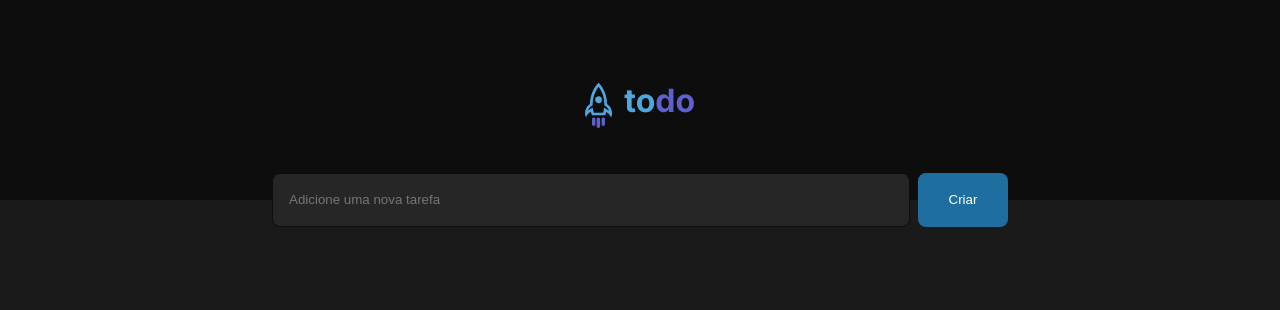
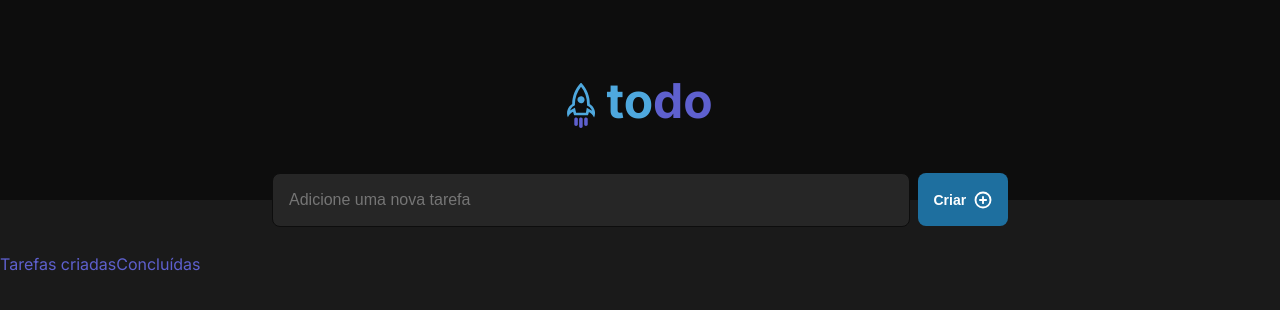
Before and after one commit to tysonOliveira/IGNITE_to-do-list, a React (Vite) app: page / in a window 1280 px wide. Shown: the top 310 px of the page. Built offline with nearby package versions, Linux system fonts and the light colour scheme.

Commit message:
created taskInfo

```diff
--- a/package.json
+++ b/package.json
@@ -9,6 +9,7 @@
     "preview": "vite preview"
   },
   "dependencies": {
+    "phosphor-react": "^1.4.1",
     "react": "^18.2.0",
     "react-dom": "^18.2.0"
   },
--- a/src/components/AddTask.module.css
+++ b/src/components/AddTask.module.css
@@ -5,7 +5,6 @@
   position: relative;
   gap: 0.5rem;
   bottom: 1.7rem;
-
 }
 
 .taskName {
@@ -15,15 +14,23 @@
   border:  1px solid #0D0D0D;
   border-radius: 8px;
   outline: 0;
+  font-weight: 400;
+  font-size: 1rem;
   color: #808080;
   background: #262626;
 }
 
 .createTaskButton {
+  display: flex;
+  justify-content: center;
+  align-items: center;
+  gap: 0.4rem;
   width: 5.625rem;
-  height: 3.375rem;
+  height: 3.3125rem;
   color: #fff;
   background: #1E6F9F;
   border: 0 none;
   border-radius: 8px;
+  font-weight: 700;
+  font-size: 0.875rem;
 }
--- a/src/components/AddTask.tsx
+++ b/src/components/AddTask.tsx
@@ -1,3 +1,5 @@
+import { PlusCircle } from 'phosphor-react';
+
 import style from './AddTask.module.css';
 
 export function AddTask() {
@@ -5,9 +7,14 @@ export function AddTask() {
     <div >
       <section className={style.task}>
         <input className={style.taskName} type="text" placeholder="Adicione uma nova tarefa" />
-        <button className={style.createTaskButton}>Criar</button>
+        <button className={style.createTaskButton}>Criar <PlusCircle size={20} weight="bold"/></button>
       </section>
+
       <section>
+        <header>
+          <span>Tarefas criadas</span>
+          <span>Concluídas</span>
+        </header>
 
       </section>
     </div>
--- a/src/components/Header.module.css
+++ b/src/components/Header.module.css
@@ -5,9 +5,8 @@
   justify-content: center;
   align-items: center;
   gap: 0.75rem;
-
-  font-family: 'Inter', sans-serif;
-  font-weight: bold;
+  font-weight: 900;
+  font-size: 1.5rem;
   background: #0D0D0D;
   color: #4EA8DE;
 }
--- a/src/global.css
+++ b/src/global.css
@@ -5,7 +5,7 @@
 }
 
 body {
-
+  font-family: 'Inter', sans-serif;
   background-color: #1A1A1A;
   color: #fff;
 }
```
Also changed, not shown: 1 other file (tests, documents, lock files or other folders).
